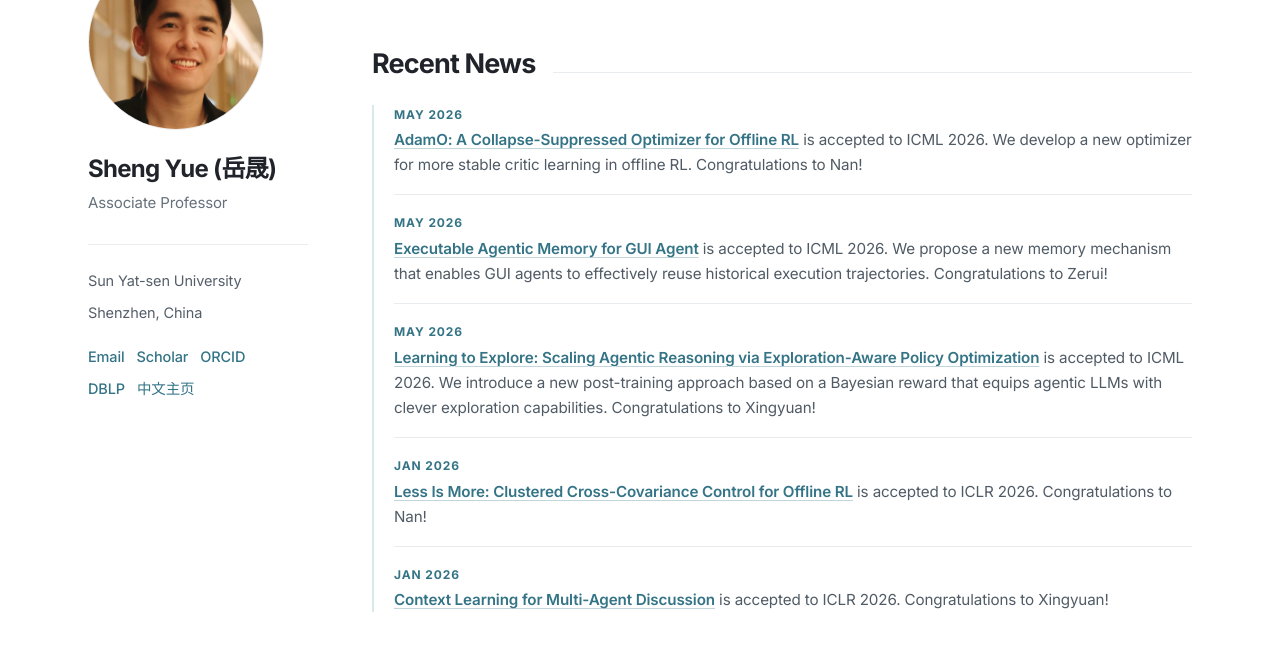
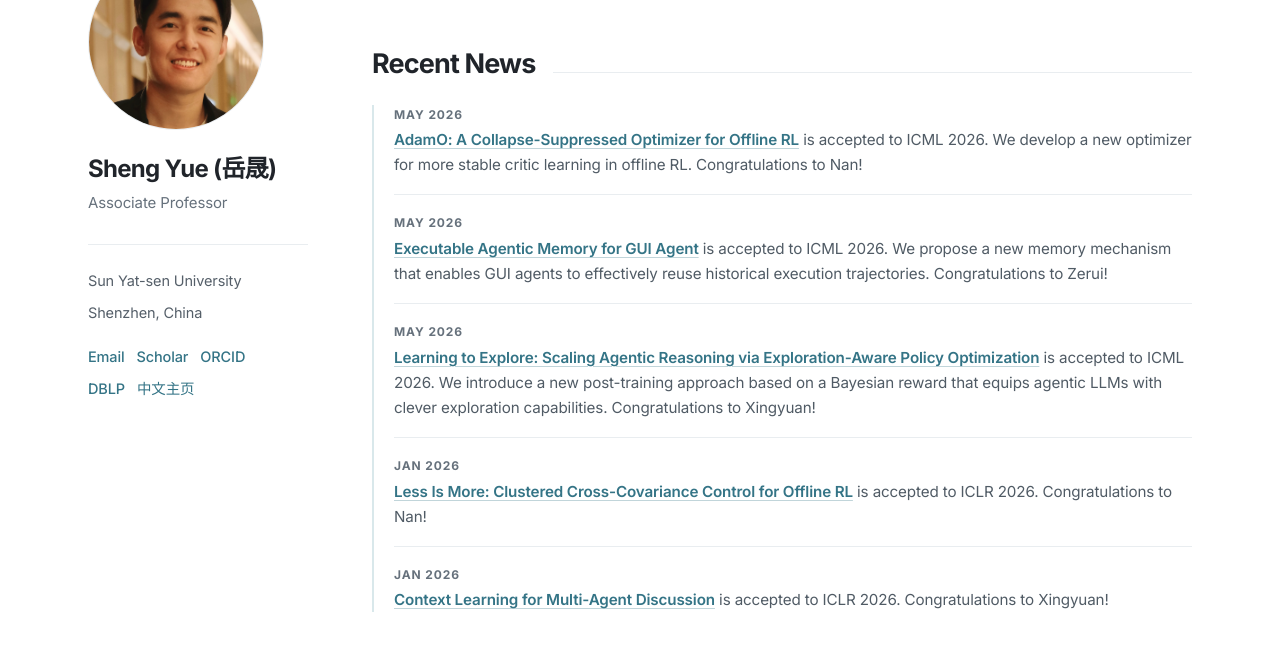
Before and after one commit to shaunyue/shaunyue.github.io, a Jekyll site: the page built from _pages/homepage.md, in a window 1280 px wide and 1400 px high, scrolled down 333 px. Shown: the part 150-818 px from the top of the window. Built offline with Jekyll 4.4.1, drawn with Linux system fonts in a browser that asks for light colours.

Commit message:
Update homepage

```diff
--- a/assets/css/main.css
+++ b/assets/css/main.css
@@ -191,7 +191,7 @@ a:focus-visible { outline: 2px solid var(--accent); outline-offset: 3px; }
 }
 .news-list dt {
   margin: 0 0 2px;
-  color: var(--accent);
+  color: var(--muted);
   font-size: 12px;
   font-weight: 650;
   letter-spacing: .075em;
```
